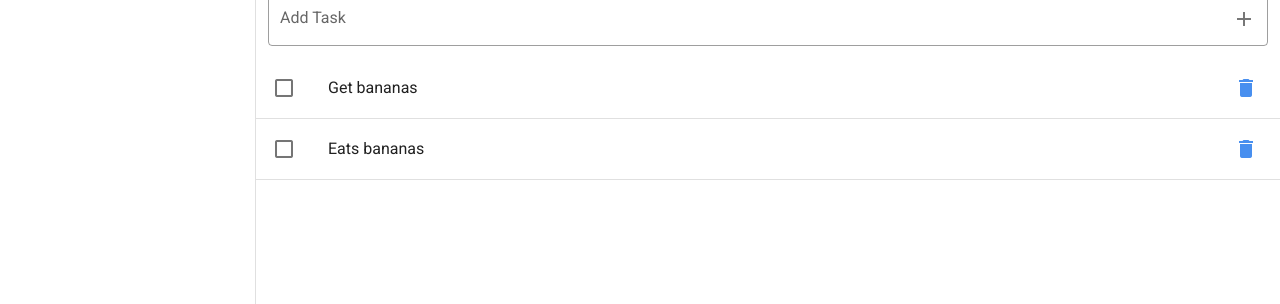
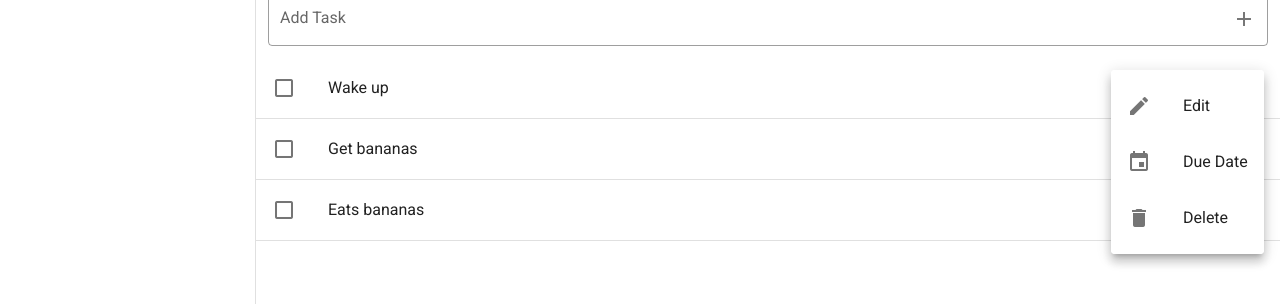
Before and after one commit to BongSeon/veutify-todo, a Vue app: page /#/ in a window 1280 px wide. Both pictures are taken after a click on the button 1246 px from the left and 238 px from the top of the page. Shown: the part 150-454 px from the top of the page. Built offline with nearby package versions, Linux system fonts and the light colour scheme.

Commit message:
TaskMenu 컴포넌트 생성 및 각메뉴에 아이콘 표시

```diff
--- /dev/null
+++ b/src/components/Todo/Dialogs/DialogDelete.vue
@@ -0,0 +1,40 @@
+<template>
+  <v-dialog
+    :value="true"
+    persistent
+    max-width="290"
+  >
+    <v-card>
+      <v-card-title class="headline">
+        Delete Task?
+      </v-card-title>
+      <v-card-text>Are you sure you wanna delete this gosh darn motherflipping task?</v-card-text>
+      <v-card-actions>
+        <v-spacer></v-spacer>
+        <v-btn
+          @click="$emit('close')"
+          text
+        >
+          No
+        </v-btn>
+        <v-btn
+          @click="$store.dispatch('deleteTask', task.id)"
+          color="red darken-1"
+          text
+        >
+          Yes
+        </v-btn>
+      </v-card-actions>
+    </v-card>
+  </v-dialog>
+</template>
+
+<script>
+export default {
+  props: ['task'],
+}
+</script>
+
+<style>
+
+</style>
--- a/src/components/Todo/Task.vue
+++ b/src/components/Todo/Task.vue
@@ -18,22 +18,36 @@
         </v-list-item-content>
 
         <v-list-item-action>
-          <v-btn
-            @click.stop="$store.dispatch('deleteTask', task.id)"
-            icon
-          >
-            <v-icon color="primary lighten-1">mdi-delete</v-icon>
-          </v-btn>
+          <task-menu />
         </v-list-item-action>
       </template>
     </v-list-item>
     <v-divider></v-divider>
+
+    <dialog-delete
+      v-if="dialogs.delete"
+      @close="dialogs.delete = false"
+      :task="task"
+    />
+
   </div>
 </template>
 
 <script>
+import DialogDelete from './Dialogs/DialogDelete.vue'
 export default {
-  props: ['task']
+  props: ['task'],
+  data() {
+    return {
+      dialogs: {
+        delete: false
+      }
+    }
+  },
+  components: {
+    DialogDelete,
+    'task-menu': require('@/components/Todo/TaskMenu.vue').default,
+  },
 }
 </script>
 
--- /dev/null
+++ b/src/components/Todo/TaskMenu.vue
@@ -0,0 +1,64 @@
+<template>
+  <v-menu
+    bottom
+    left
+  >
+    <template v-slot:activator="{ on, attrs }">
+      <v-btn
+        primary
+        icon
+        v-bind="attrs"
+        v-on="on"
+      >
+        <v-icon>mdi-dots-vertical</v-icon>
+      </v-btn>
+    </template>
+
+    <v-list>
+      <v-list-item
+        v-for="(item, index) in items"
+        :key="index"
+        @click="item.click"
+      >
+        <v-list-item-icon>
+          <v-icon v-text="item.icon"></v-icon>
+        </v-list-item-icon>
+        <v-list-item-title>{{ item.title }}</v-list-item-title>
+      </v-list-item>
+    </v-list>
+  </v-menu>
+</template>
+
+<script>
+export default {
+  data: () => ({
+    items: [
+      {
+        title: 'Edit',
+        icon:'mdi-pencil',
+        click() {
+          console.log('Edit');
+        }
+      },
+      {
+        title: 'Due Date',
+        icon:'mdi-calendar',
+        click() {
+          console.log('Due Date');
+        }
+      },
+      {
+        title: 'Delete',
+        icon:'mdi-delete',
+        click() {
+          console.log('Delete');
+        }
+      },
+    ],
+  }),
+}
+</script>
+
+<style>
+
+</style>
```
